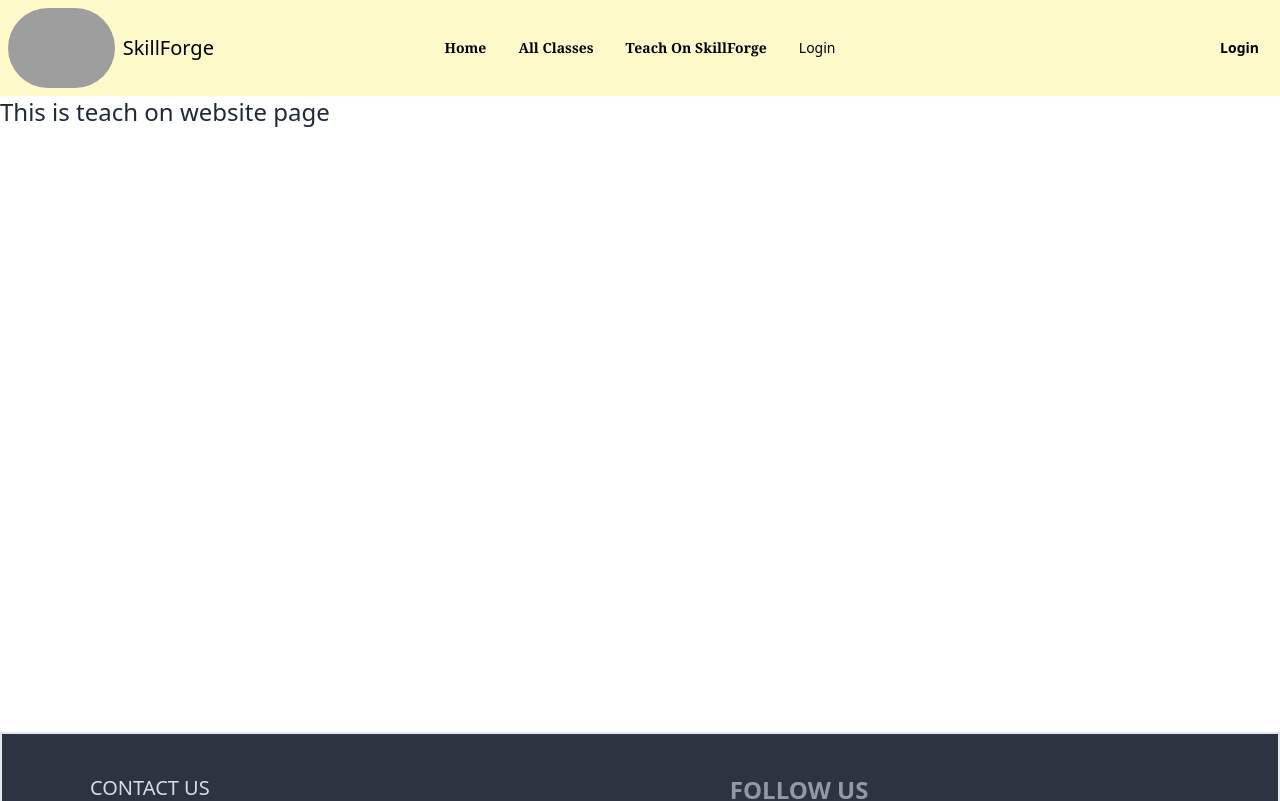
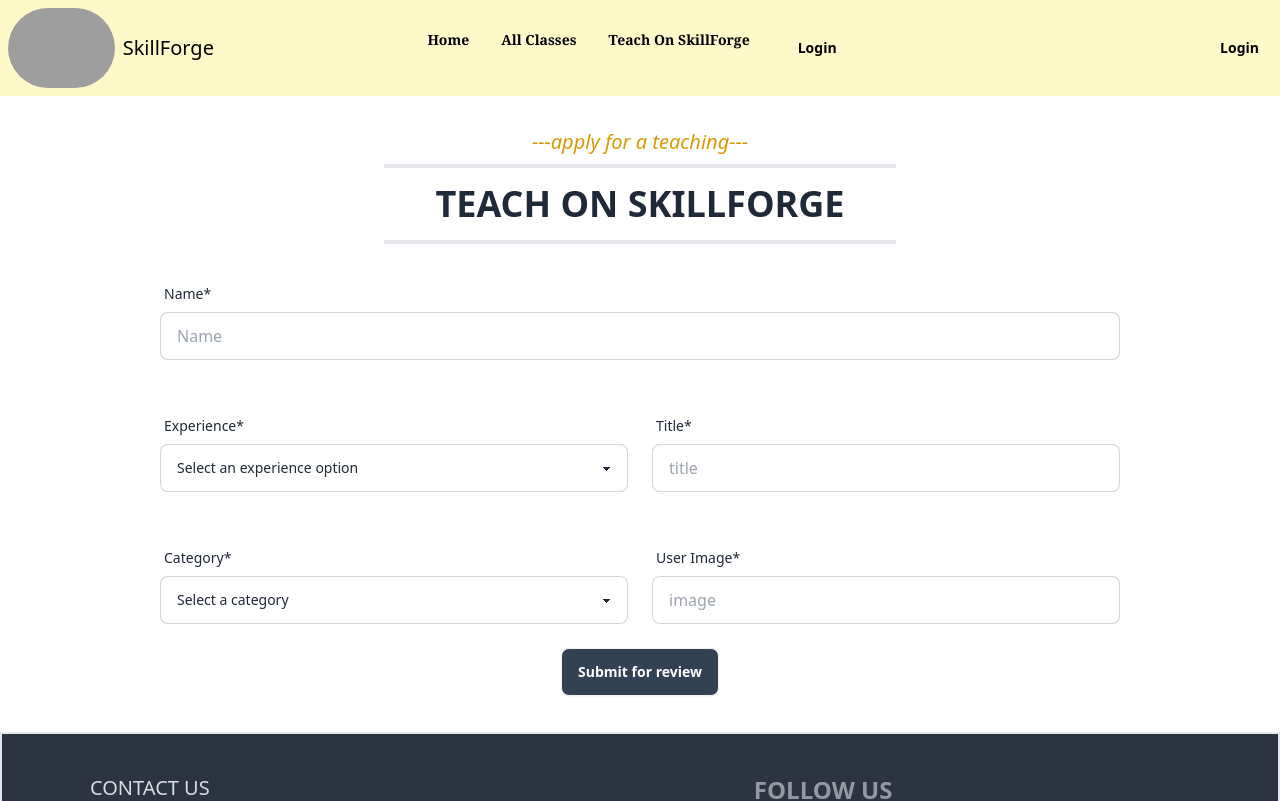
Before and after one commit to sadia111-a/Student-and-Class-Management-website, a React (Vite) app: page /teach in a window 1280 px wide. Shown: the top 801 px of the page. Built offline with nearby package versions, Linux system fonts and the light colour scheme; no server answers; grey boxes are pictures that could not be loaded.

Commit message:
teach on my webside page where there is a form done here

```diff
--- a/src/Pages/Teach/Teach.jsx
+++ b/src/Pages/Teach/Teach.jsx
@@ -1,13 +1,122 @@
-import React from "react";
 import { Helmet } from "react-helmet-async";
+import { useForm } from "react-hook-form";
+import SectionTitle from "../../components/SectionTitle/SectionTitle";
+import { useContext } from "react";
+import { AuthContext } from "../../Provider/AuthProvider";
 
 const Teach = () => {
+  const { user } = useContext(AuthContext);
+  const { register, handleSubmit, reset } = useForm();
+  const onSubmit = (data) => {
+    alert(JSON.stringify(data));
+  };
   return (
     <div>
       <Helmet>
         <title>SkillForge | Teach</title>
       </Helmet>
-      <h2 className="text-2xl">This is teach on website page</h2>
+      <div>
+        <SectionTitle
+          heading="Teach on SkillForge"
+          subHeading="apply for a teaching"
+        ></SectionTitle>
+        <div>
+          <form className="w-3/4 mx-auto" onSubmit={handleSubmit(onSubmit)}>
+            <div className="form-control  my-6">
+              <label className="label">
+                <span className="label-text">Name*</span>
+              </label>
+              <input
+                type="text"
+                placeholder="Name"
+                {...register("name", { required: true })}
+                required
+                className="input input-bordered w-full"
+              />
+            </div>
+            <div className="flex gap-6">
+              {/* experience */}
+              <div className="form-control w-full my-6">
+                <label className="label">
+                  <span className="label-text">Experience*</span>
+                </label>
+                <select
+                  defaultValue="default"
+                  {...register("experience", { required: true })}
+                  className="select select-bordered w-full"
+                >
+                  <option disabled value="default">
+                    Select an experience option
+                  </option>
+                  <option value="beginner">Beginner</option>
+                  <option value="experienced">Experienced</option>
+                  <option value="some idea">Some idea</option>
+                </select>
+              </div>
+
+              {/* title */}
+              <div className="form-control w-full my-6">
+                <label className="label">
+                  <span className="label-text">Title*</span>
+                </label>
+                <input
+                  type="text"
+                  placeholder="title"
+                  {...register("title", { required: true })}
+                  className="input input-bordered w-full"
+                />
+              </div>
+            </div>
+            <div className="flex gap-6">
+              {/* category */}
+              <div className="form-control w-full my-6">
+                <label className="label">
+                  <span className="label-text">Category*</span>
+                </label>
+                <select
+                  defaultValue="default"
+                  {...register("category", { required: true })}
+                  className="select select-bordered w-full"
+                >
+                  <option disabled value="default">
+                    Select a category
+                  </option>
+                  <option value="web development">Web Development</option>
+                  <option value="digital marketing">Digital Marketing</option>
+                  <option value="User Experience (UX) Design">
+                    User Experience (UX) Design
+                  </option>
+                  <option value="Data Science and Analytics">
+                    Data Science and Analytics
+                  </option>
+                  <option value="Social Media Marketing">
+                    Social Media Marketing
+                  </option>
+                </select>
+              </div>
+              {/* user image */}
+              <div className="form-control w-full my-6">
+                <label className="label">
+                  <span className="label-text">User Image*</span>
+                </label>
+                <input
+                  type="text"
+                  placeholder="image"
+                  defaultValue={user?.photoURL}
+                  {...register("image", { required: true })}
+                  className="input input-bordered w-full"
+                />
+              </div>
+            </div>
+
+            <div className="text-center mb-5">
+              <button className="btn bg-slate-700 text-white">
+                Submit for review
+              </button>
+            </div>
+          </form>
+        </div>
+      </div>
     </div>
   );
 };
--- a/src/Shared/Footer.jsx
+++ b/src/Shared/Footer.jsx
@@ -2,7 +2,7 @@ const Footer = () => {
   return (
     <footer>
       <div className="footer p-10 bg-neutral border-2 text-neutral-content">
-        <aside className="w-1/2 text-xl ml-12">
+        <aside className="w-1/2 lg:text-xl ml-12">
           CONTACT US
           <p className="">
             123 ABS Street, Uni 21, Bangladesh
@@ -11,9 +11,9 @@ const Footer = () => {
             10:00 - 23:00
           </p>
         </aside>
-        <nav className="w-1/2">
-          <header className="footer-title text-2xl">Follow US</header>
-          <p className="mb-3 text-xl">Join us on social media</p>
+        <nav className="w-1/2 ml-12">
+          <header className="footer-title lg:text-2xl">Follow US</header>
+          <p className="mb-3 lg:text-xl">Join us on social media</p>
           <div className="grid grid-flow-col gap-4">
             <a>
               <svg
--- a/src/Shared/Navbar.jsx
+++ b/src/Shared/Navbar.jsx
@@ -23,9 +23,10 @@ const Navbar = () => {
           <span className="font-serif font-bold">Teach On SkillForge</span>
         </Link>
       </li>
+      <li className="font-sans font-bold">
         {user ? (
           <>
-          <span>{user?.displayName}</span>
+            {/* <span>{user?.displayName}</span> */}
             <button onClick={handleLogOut} className="btn btn-ghost">
               LogOut
             </button>
@@ -37,6 +38,7 @@ const Navbar = () => {
             </li>
           </>
         )}
+      </li>
     </>
   );
   return (
```
Lines whose indentation alone changed are shown as unchanged.
